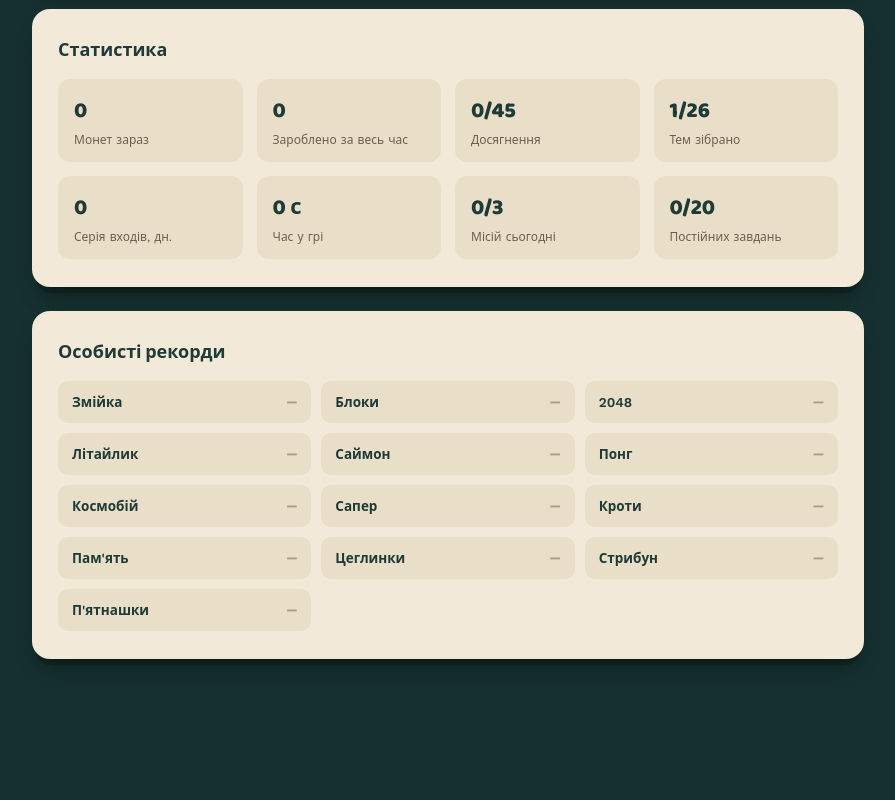
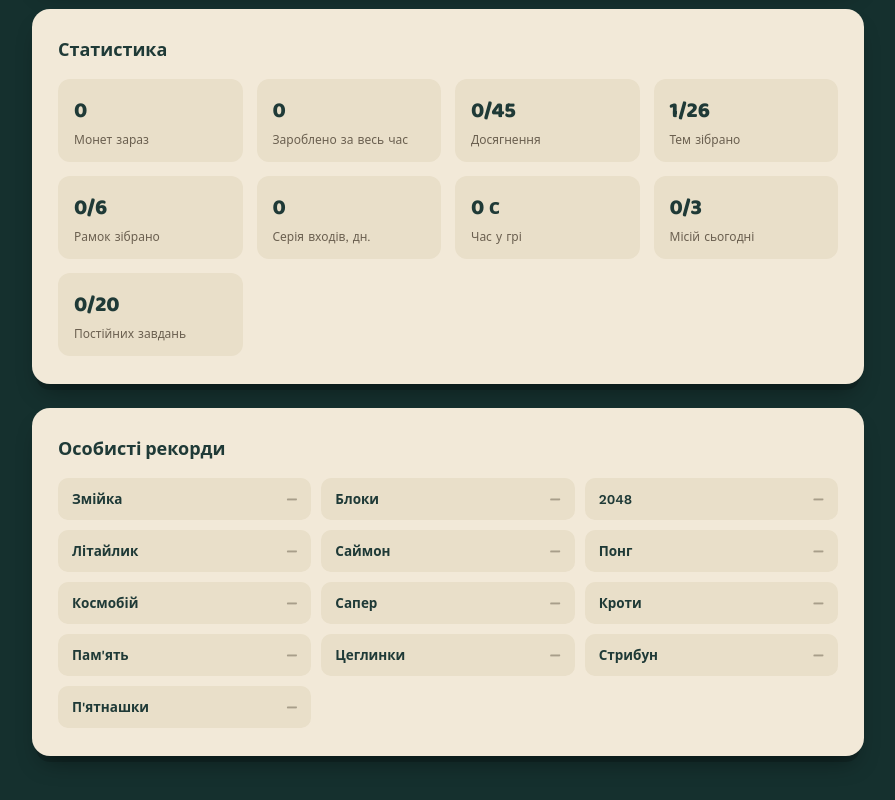
Before and after one commit to stefk367-crypto/IGROTEKA, a plain HTML site: page profile.html in a window 1280 px wide. Shown: the part 1186-1986 px from the top of the page, without its empty margins (192-1087 px from the left). Before the commit the page ends 1959 px from the top, so only its background shows below. Drawn offline with nearby package versions, Linux system fonts and the light colour scheme.

Commit message:
Add files via upload

```diff
--- a/profile.html
+++ b/profile.html
@@ -431,6 +431,8 @@ Engine.RewardsBadge.markSeen();
   const total = Engine.Achievements.all().length;
   const owned = Engine.ThemeManager.getOwned().length;
   const themesTotal = Object.keys(Engine.THEMES).length + Object.keys(Engine.EXCLUSIVE_THEMES).length;
+  const framesOwned = Engine.FrameManager.getOwned().filter(id => id !== 'none').length;
+  const framesTotal = Object.keys(Engine.FRAMES).length - 1;
   const streak = Engine.DailyBonus.getStreak();
   const dailyStatus = Engine.DailyMissions.getStatus();
   const dailyDone = dailyStatus.filter(m => m.done).length;
@@ -442,6 +444,7 @@ Engine.RewardsBadge.markSeen();
     { num: Engine.CoinBank.getTotalEarned(), label: 'Зароблено за весь час' },
     { num: `${unlocked}/${total}`, label: 'Досягнення' },
     { num: `${owned}/${themesTotal}`, label: 'Тем зібрано' },
+    { num: `${framesOwned}/${framesTotal}`, label: 'Рамок зібрано' },
     { num: streak, label: 'Серія входів, дн.' },
     { num: Engine.PlayTime.formatted(), label: 'Час у грі' },
     { num: `${dailyDone}/${dailyStatus.length}`, label: 'Місій сьогодні' },
```
